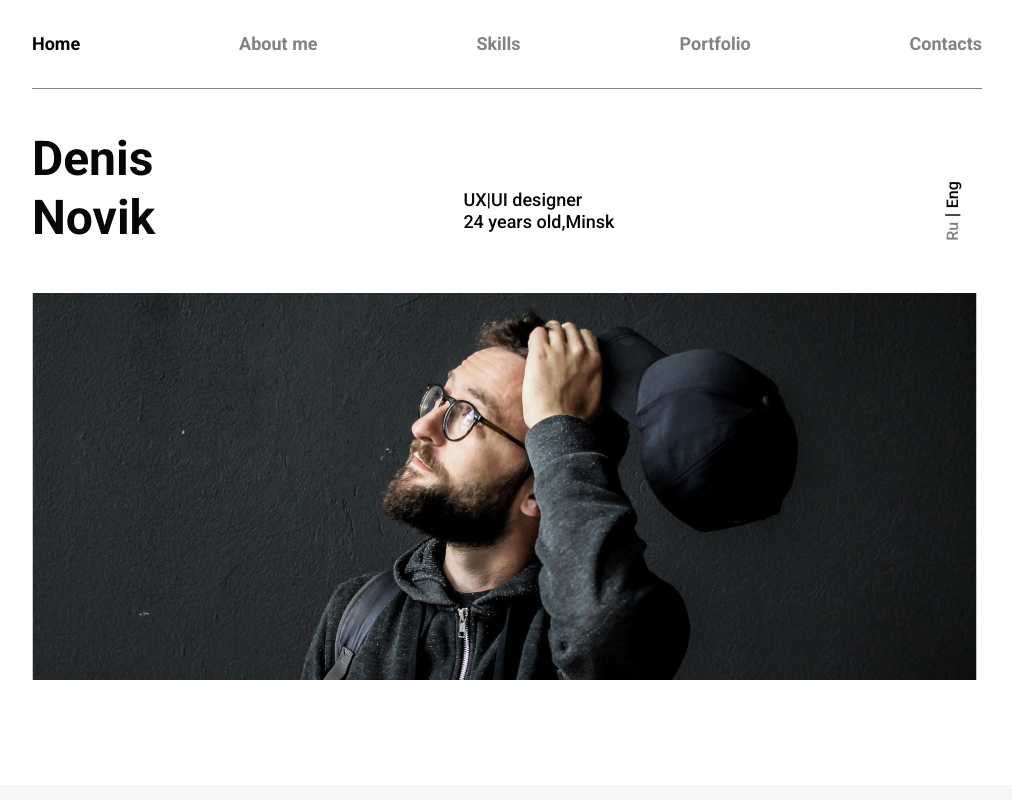
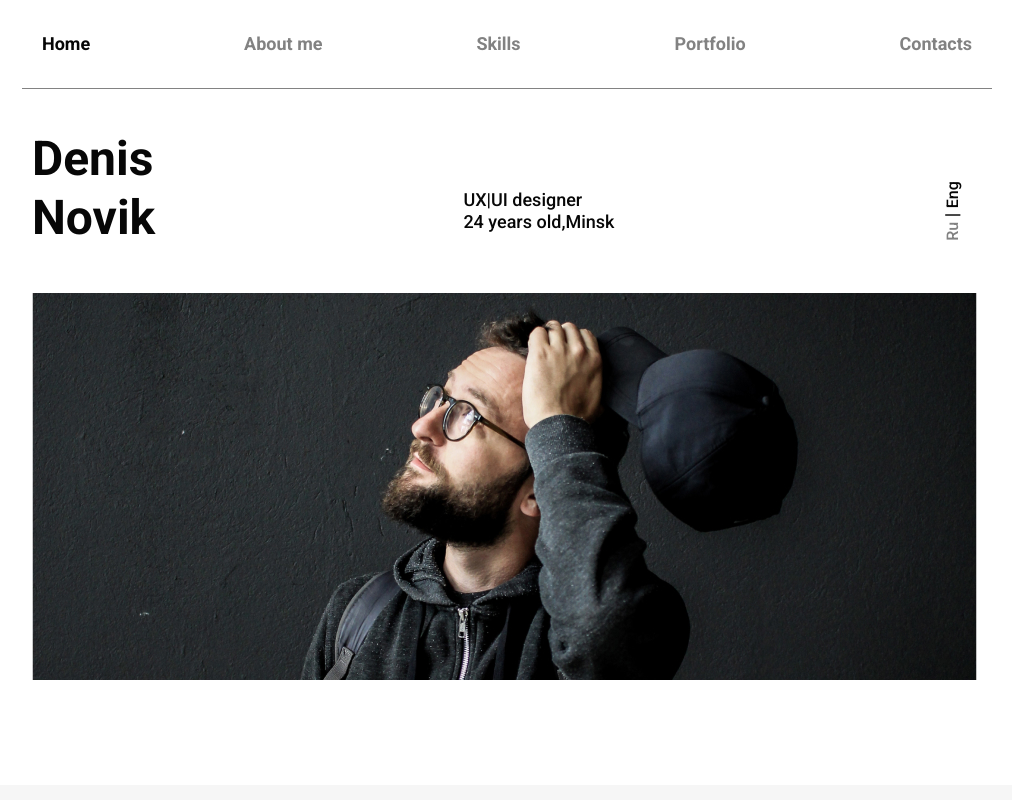
Before and after one commit to alex-beketov/porfolio-landing-page, a website: page app/index.html in a window 1280 px wide. Shown: the top 800 px of the page, without its empty margins (133-1145 px from the left). Drawn offline with Linux system fonts and the light colour scheme; files that its build step writes are made by us from their sources.

Commit message:
added first adaptive

```diff
--- a/app/index.html
+++ b/app/index.html
@@ -3,7 +3,7 @@
 <head>
    <meta charset="UTF-8">
    <meta http-equiv="X-UA-Compatible" content="IE=edge">
-   <meta name="viewport" content="width=device-width, initial-scale=1.0">
+   <meta name="viewport" content="width=950">
    <link rel="preconnect" href="https://fonts.googleapis.com">
    <link rel="preconnect" href="https://fonts.gstatic.com" crossorigin>
    <link href="https://fonts.googleapis.com/css2?family=Roboto:wght@500;700&display=swap" rel="stylesheet">
--- a/app/scss/style.scss
+++ b/app/scss/style.scss
@@ -41,10 +41,12 @@ $black:#070707;
 body{
 	font-family: 'Roboto', sans-serif;
 	font-size:18px;
+	min-width: 970px ;
 }
 
 .container{
-   max-width: 950px;
+	padding: 0 10px;
+   max-width: 970px;
 	margin: 0 auto;
 }
 
@@ -57,13 +59,14 @@ body{
 
 	&__container{
 		border-bottom: 1px solid #828282;
-		padding:33px 0 33px 0 ;
+		padding:33px 20px;
 		// margin-bottom: 3px;
 	}
 
 	ul{
 		display:flex;
 		justify-content: space-between;
+		flex: 0 0 20%;
 		align-items: center;
 	}
 
```
Also changed, not shown: app/css/style.min.css.
